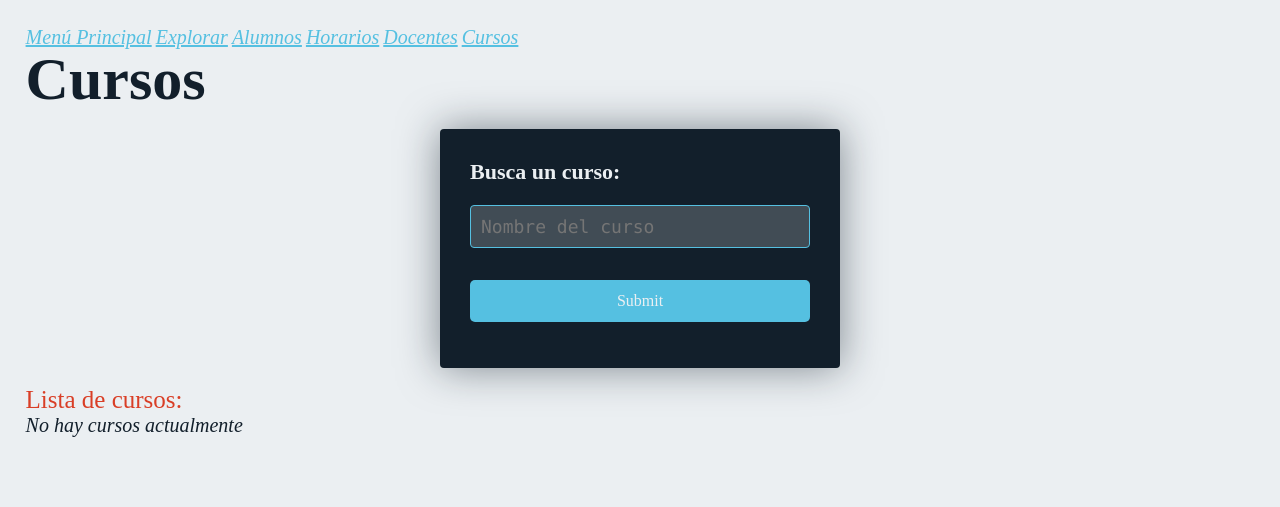
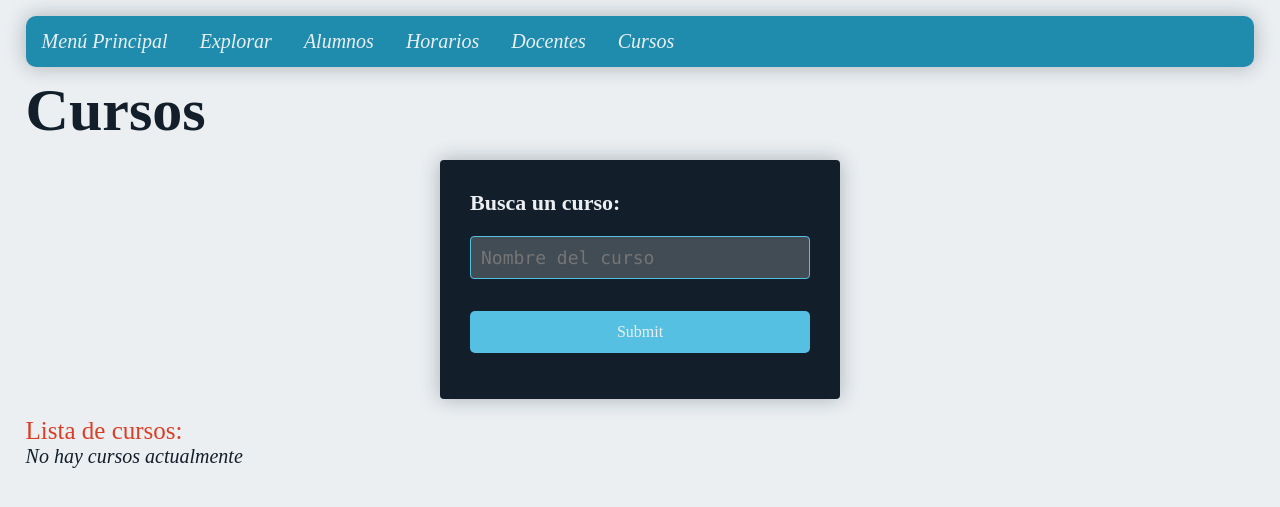
Before and after one commit to shadow-maker/Scheduler-UTEC, a Flask app: page /cursos/list in a window 1280 px wide. Shown: the top 507 px of the page. Run offline with Flask 2, Linux system fonts and the light colour scheme; data that the repository does not hold is empty; parts of the project's set-up code (start-up, migrations or seed data) failed here and were passed over.

Commit message:
Se corrige estilo de la barra de navegación

```diff
--- a/app/static/style/main.css
+++ b/app/static/style/main.css
@@ -10,7 +10,7 @@
 	--dark: #121f2b;
 	--light: #EBEFF2;
 
-	--shadow: 0 0 40px rgba(18, 31, 43, 0.5);
+	--shadow: 0 0 20px rgba(18, 31, 43, 0.3);
 	--trans: rgba(255, 255, 255, 0.2);
 }
 
@@ -34,7 +34,7 @@ h1 {
 	color: var(--dark);
 	letter-spacing: 0px;
 	line-height: 60px;
-	margin-bottom: 20px;
+	margin: 80px 0 20px 0;
 }
 
 h2 {
@@ -64,6 +64,31 @@ li {
 	list-style-type: none;
 }
 
+.navbar {
+	overflow: hidden;
+	background-color: var(--blueD);
+	position: fixed;
+	top: 2%;
+	left: 2%;
+	width: 96%;
+	border-radius: 10px;
+	box-shadow: var(--shadow);
+}
+
+.navbar a {
+	float: left;
+	display: block;
+	color: var(--light);
+	text-align: center;
+	padding: 14px 16px;
+	text-decoration: none;
+}
+
+.navbar a:hover {
+	background: #ddd;
+	color: black;
+}
+
 .center {
 	display: block;
 	margin-left: auto;
```
Also changed, not shown: app/static/style/menu.css (+0 -22 lines).
